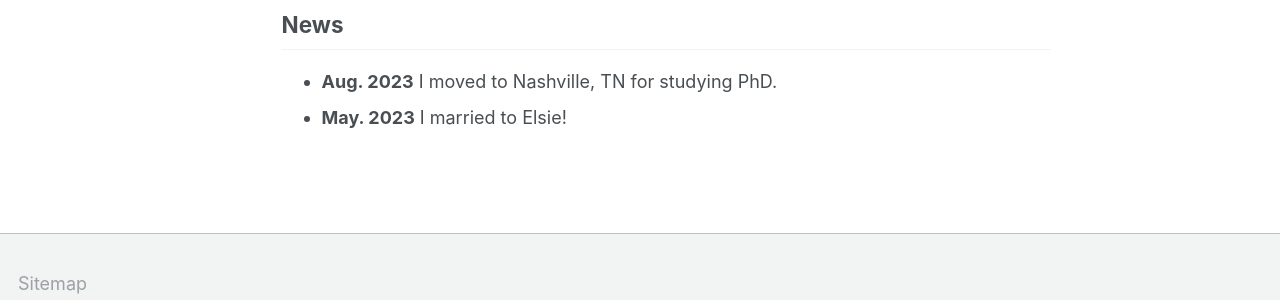
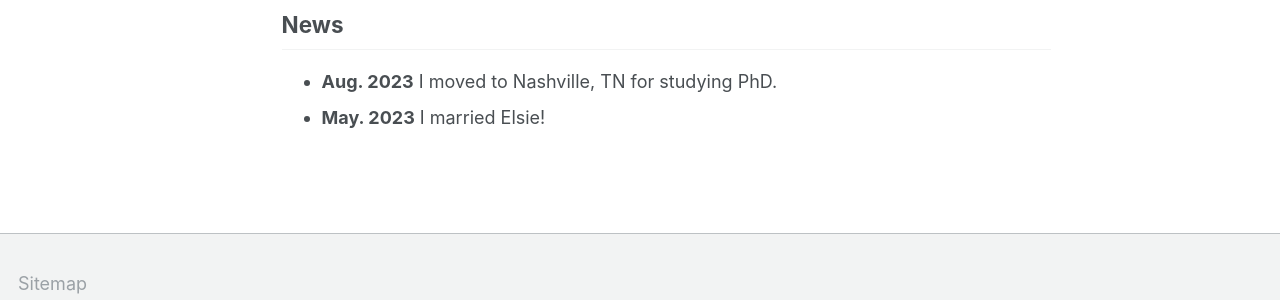
Before and after one commit to garyeechung/garyeechung.github.io, a Jekyll site: the page built from _pages/about.md, in a window 1280 px wide. Shown: the part 511-811 px from the top of the page. Built offline with Jekyll 4.4.1, drawn with Linux system fonts in a browser that asks for light colours.

Commit message:
fix typo

```diff
--- a/_pages/about.md
+++ b/_pages/about.md
@@ -16,4 +16,4 @@ Check out my [CV](/files/CV.pdf) for more about me!
 
 ## News
 - **Aug. 2023** I moved to Nashville, TN for studying PhD.
-- **May. 2023** I married to Elsie!
+- **May. 2023** I married Elsie!
```
